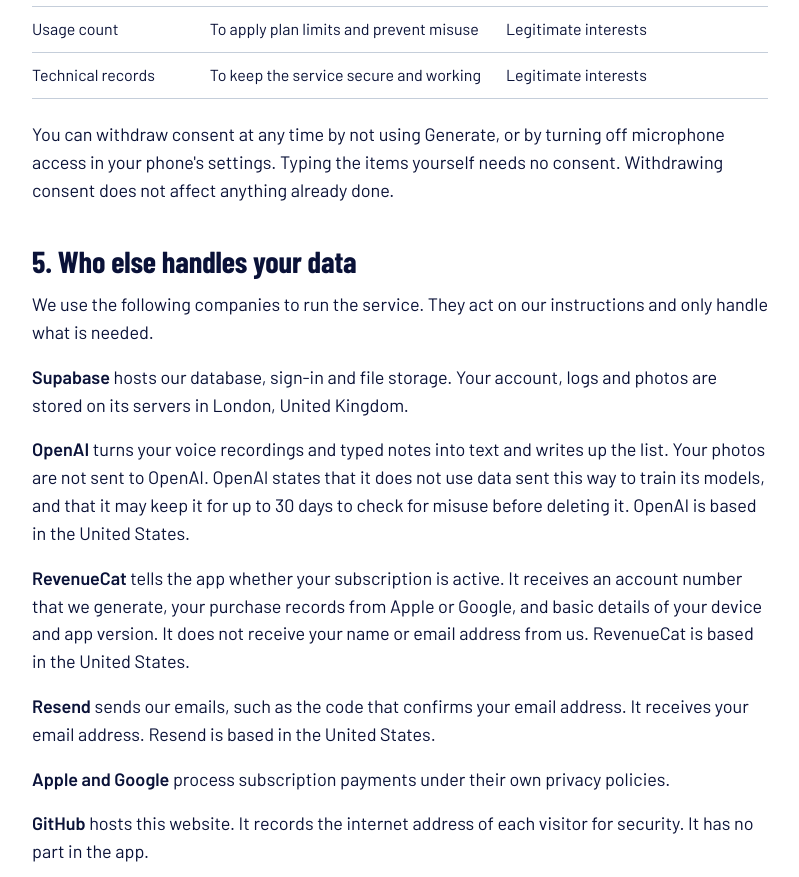
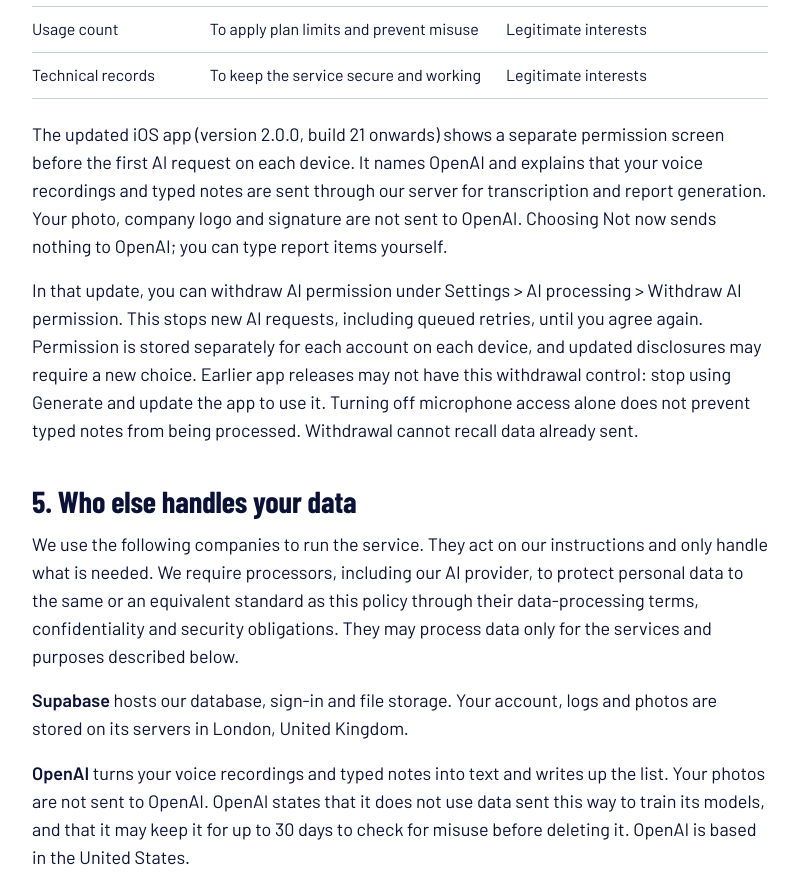
Before and after one commit to Urprojectltd/sitelog-website, a plain HTML site: page privacy/index.html in a window 1280 px wide. Shown: the part 1920-2797 px from the top of the page, without its empty margins (240-1039 px from the left). Drawn offline with Linux system fonts and the light colour scheme.

Commit message:
Clarify AI permission, withdrawal and processor safeguards

```diff
--- a/privacy/index.html
+++ b/privacy/index.html
@@ -63,7 +63,7 @@
   <div class="doc__inner">
     <h1 class="doc__title">Privacy policy</h1>
     <div class="doc__body">
-<p><strong>Last updated: 13 October 2026</strong></p>
+<p><strong>Last updated: 23 October 2026</strong></p>
 <h2>1. Who we are</h2>
 <p>Site Log is a mobile app provided by UrProject Ltd, a company registered in England and Wales (company number 16336005), 20 Wenlock Road, London, N1 7GU ("we", "us"). We are the data controller for the personal data described here.</p>
 <p>Questions about this policy or your data: contact@sitelog.app</p>
@@ -125,9 +125,10 @@
 </tr>
 </tbody>
 </table></div>
-<p>You can withdraw consent at any time by not using Generate, or by turning off microphone access in your phone's settings. Typing the items yourself needs no consent. Withdrawing consent does not affect anything already done.</p>
+<p>The updated iOS app (version 2.0.0, build 21 onwards) shows a separate permission screen before the first AI request on each device. It names OpenAI and explains that your voice recordings and typed notes are sent through our server for transcription and report generation. Your photo, company logo and signature are not sent to OpenAI. Choosing Not now sends nothing to OpenAI; you can type report items yourself.</p>
+<p>In that update, you can withdraw AI permission under Settings &gt; AI processing &gt; Withdraw AI permission. This stops new AI requests, including queued retries, until you agree again. Permission is stored separately for each account on each device, and updated disclosures may require a new choice. Earlier app releases may not have this withdrawal control: stop using Generate and update the app to use it. Turning off microphone access alone does not prevent typed notes from being processed. Withdrawal cannot recall data already sent.</p>
 <h2>5. Who else handles your data</h2>
-<p>We use the following companies to run the service. They act on our instructions and only handle what is needed.</p>
+<p>We use the following companies to run the service. They act on our instructions and only handle what is needed. We require processors, including our AI provider, to protect personal data to the same or an equivalent standard as this policy through their data-processing terms, confidentiality and security obligations. They may process data only for the services and purposes described below.</p>
 <p><strong>Supabase</strong> hosts our database, sign-in and file storage. Your account, logs and photos are stored on its servers in London, United Kingdom.</p>
 <p><strong>OpenAI</strong> turns your voice recordings and typed notes into text and writes up the list. Your photos are not sent to OpenAI. OpenAI states that it does not use data sent this way to train its models, and that it may keep it for up to 30 days to check for misuse before deleting it. OpenAI is based in the United States.</p>
 <p><strong>RevenueCat</strong> tells the app whether your subscription is active. It receives an account number that we generate, your purchase records from Apple or Google, and basic details of your device and app version. It does not receive your name or email address from us. RevenueCat is based in the United States.</p>
```
